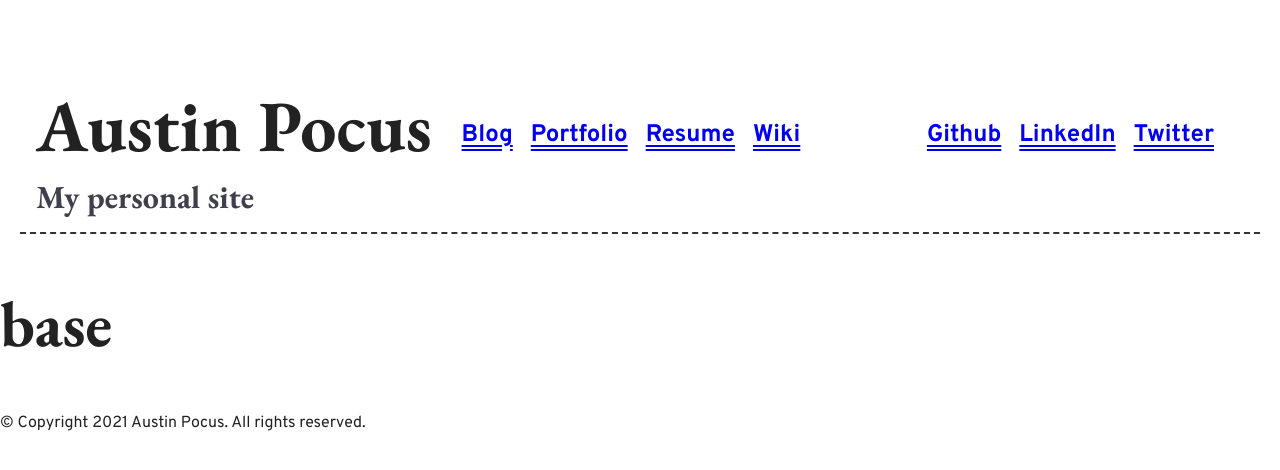
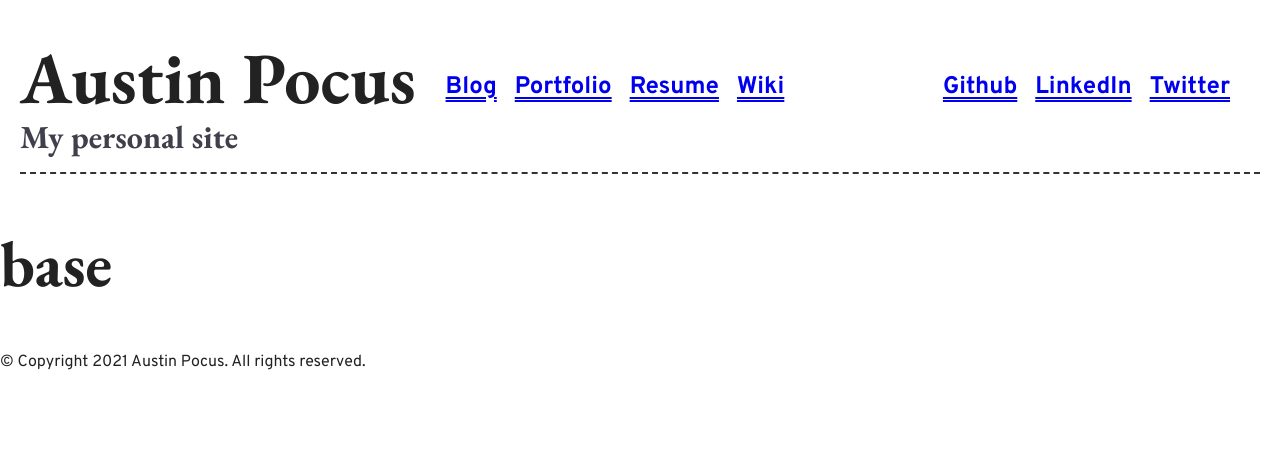
Before and after one commit to ajpocus/austinpocus.com, an Eleventy site: page index.njk in a window 1280 px wide. Built offline with nearby package versions, Linux system fonts and the light colour scheme; Eleventy itself is replaced by a stand-in of ours; files that its build step writes are made by us from their sources.

Commit message:
alignment

```diff
--- a/_includes/css/base.css
+++ b/_includes/css/base.css
@@ -2,7 +2,7 @@
     display: flex;
     align-items: baseline;
     margin: 20px;
-    padding: 16px;
+    padding: 16px 0;
     border-bottom: 2px dashed #333;
 }
 
@@ -25,7 +25,7 @@
 }
 
 #main-header h1.heading {
-    margin-bottom: 12px;
+    margin: 0;
 }
 
 #main-header h2.subheading {
```
